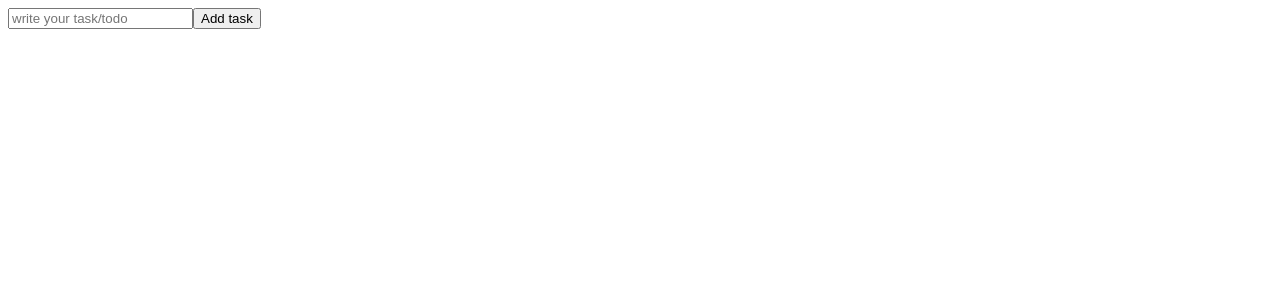
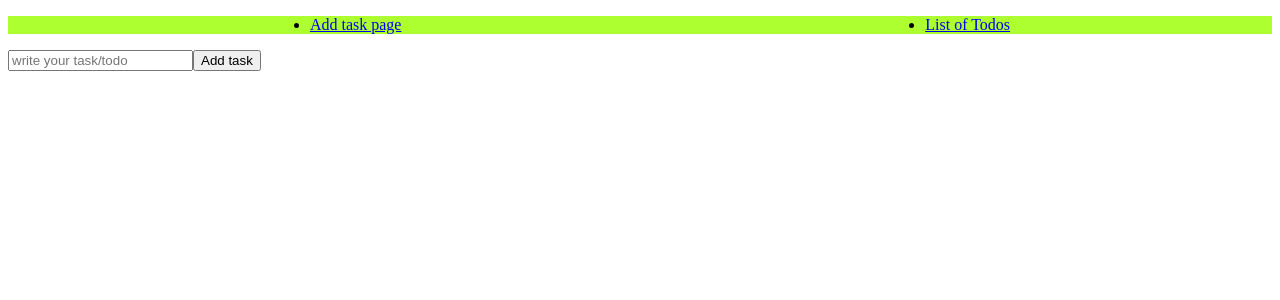
Before and after one commit to valiant9191/todo-typescript-redux, a React (Create React App) app: page / in a window 1280 px wide. Shown: the top 300 px of the page. Built offline with nearby package versions, Linux system fonts and the light colour scheme.

Commit message:
router pages navbar

```diff
--- a/package.json
+++ b/package.json
@@ -13,6 +13,7 @@
     "react": "^17.0.2",
     "react-dom": "^17.0.2",
     "react-redux": "^7.2.6",
+    "react-router-dom": "^6.0.2",
     "react-scripts": "4.0.3",
     "redux": "^4.1.2",
     "typescript": "^4.1.2",
--- a/src/App.tsx
+++ b/src/App.tsx
@@ -1,7 +1,9 @@
 import React from 'react';
-
+// components
 import TodoList from './components/todoList'
 import InputAddTodo from './components/input/input';
+import Navbar from './components/navigation/navbar';
+import { Route, Routes } from 'react-router';
 
 
 const App = () => {
@@ -9,11 +11,11 @@ const App = () => {
 
   return(
     <div className='App'>
-
-      <InputAddTodo />
-
-      <TodoList />
-
+      <Navbar />
+      <Routes>
+        <Route path="/" element={<InputAddTodo />}/>
+        <Route path="/List" element={<TodoList  />}/>
+      </Routes>
     </div>
   )
 }
--- /dev/null
+++ b/src/components/navigation/navbar.tsx
@@ -0,0 +1,16 @@
+import React from 'react';
+import {Link} from 'react-router-dom'
+
+const Navbar = () => {
+
+    return (
+        <nav >
+            <ul style={{display:'flex',justifyContent:'space-around', backgroundColor:'greenyellow'}}>
+                <li><Link to='/'>Add task page</Link></li>
+                <li><Link to='/List'>List of Todos</Link></li>
+            </ul>
+        </nav>
+    )
+}
+
+export default Navbar;
--- a/src/index.tsx
+++ b/src/index.tsx
@@ -3,12 +3,15 @@ import ReactDOM from 'react-dom';
 import App from './App';
 import {Provider} from 'react-redux'
 import { store } from './store/store';
+import { BrowserRouter as Router } from 'react-router-dom';
 
 ReactDOM.render(
   <React.StrictMode>
 
     <Provider store={store}>
-      <App />
+      <Router>
+        <App />
+      </Router>
     </Provider>
 
   </React.StrictMode>,
```
Also changed, not shown: 1 other file (tests, documents, lock files or other folders).
